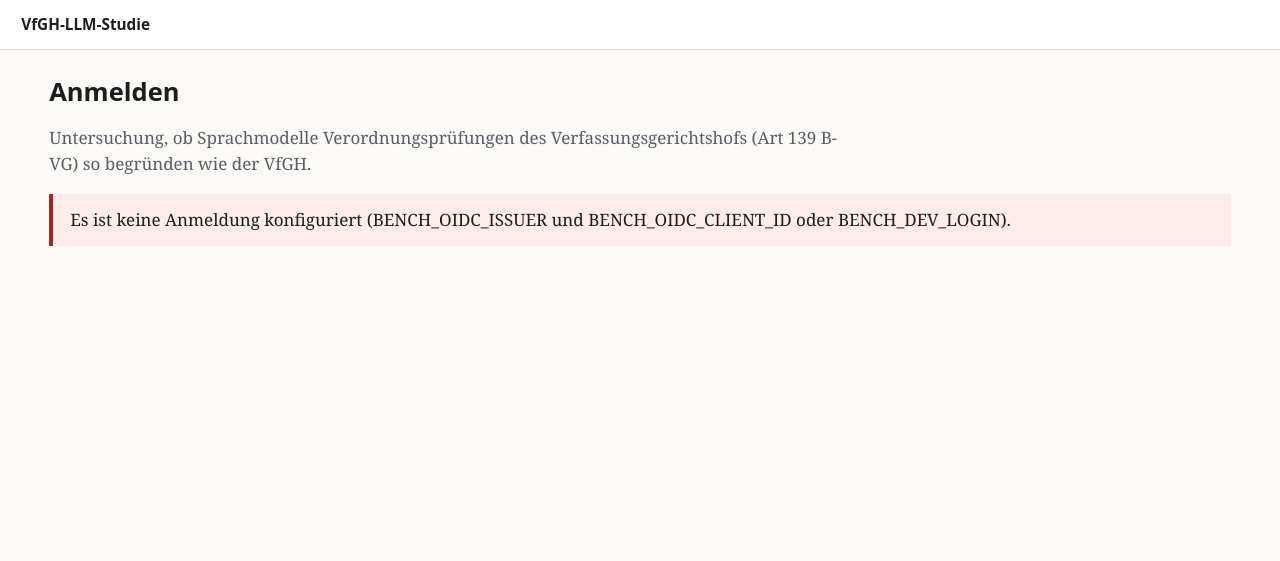
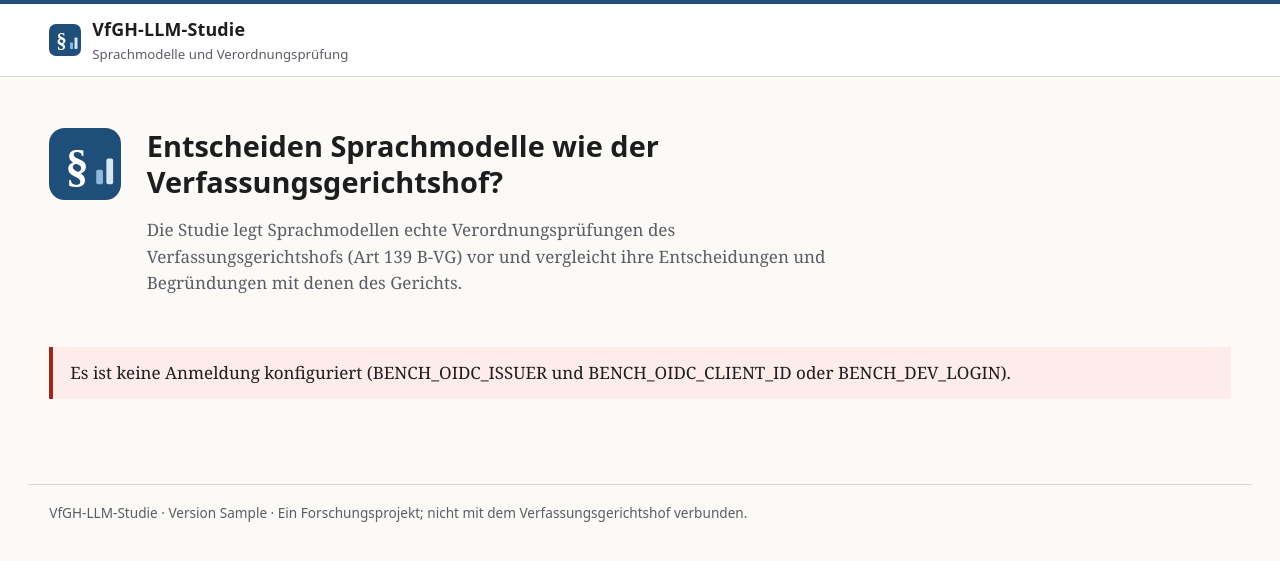
Before and after one commit to dietrichliko/vfgh-llm-bench, a Python web app: template src/bench/web/templates/login.html in a window 1280 px wide. Shown: the top 561 px of the page. Run offline with Jinja, Linux system fonts and the light colour scheme; the template is opened without the code that fills it: most values are stand-ins (such as "Sample title", 1, 10 or a date in 2020).

Commit message:
feat(web): own mark and favicon, clearer header, login explains eduGAIN
- A mark (§ with two bars) as logo and favicon; no institutional logos.
- Header in two rows, the current page underlined; a footer with the
  version and "not connected with the Constitutional Court".
- The login page says what the study is and how to log in with a CERN
  account or, via eduGAIN, a university account.
- The start page groups the admin pages as tiles.

Co-Authored-By: Claude Opus 5.5 <noreply@anthropic.com>

```diff
--- a/src/bench/export.py
+++ b/src/bench/export.py
@@ -290,6 +290,7 @@ def dashboard_files(
     )
     env.globals["url_for"] = lambda _name, path: f"static/{path}"
     env.globals["role_labels"] = ROLE_LABELS
+    env.globals["app_version"] = __version__
     template = env.get_template("dashboard.html")
     for condition in sorted({o.condition for o in report.outcome}) or ["A"]:
         context = dashboard.context(db, config, condition, report=report, order_ids=order_ids)
@@ -297,7 +298,7 @@ def dashboard_files(
         if protocol:
             context["protocol_label"] = protocol
         yield f"dashboard/{condition}.html", template.render(**context).encode(), 1
-    for name in ("app.css",):
+    for name in ("app.css", "mark.svg", "favicon.svg"):
         yield f"dashboard/static/{name}", (WEB / "static" / name).read_bytes(), 1
 
 
--- a/src/bench/web/app.py
+++ b/src/bench/web/app.py
@@ -109,6 +109,7 @@ def create_app(
     templates = Jinja2Templates(directory=HERE / "templates")
     templates.env.globals["role_labels"] = ROLE_LABELS
     templates.env.filters["norm_version"] = version_of
+    templates.env.globals["app_version"] = __version__
     app.state.templates = templates
 
     session_secret = settings.secret(SESSION_SECRET)
--- a/src/bench/web/static/app.css
+++ b/src/bench/web/static/app.css
@@ -25,20 +25,74 @@ body {
 }
 
 header.site {
-  display: flex;
-  flex-wrap: wrap;
-  align-items: baseline;
-  gap: 0.5rem 1.5rem;
-  padding: 0.75rem 1.25rem;
+  background: var(--panel);
   border-bottom: 1px solid var(--line);
-  background: var(--panel);
+  border-top: 4px solid var(--accent);
   font-family: var(--sans);
   font-size: 0.9rem;
 }
-header.site .brand { font-weight: 600; color: var(--fg); text-decoration: none; }
-header.site nav { display: flex; gap: 1rem; flex-wrap: wrap; }
+header.site .bar {
+  display: flex;
+  flex-wrap: wrap;
+  align-items: center;
+  gap: 0.5rem 1rem;
+  max-width: 72rem;
+  margin: 0 auto;
+  padding: 0.7rem 1.25rem;
+}
+header.site .brand { display: flex; align-items: center; gap: 0.65rem; color: var(--fg); text-decoration: none; }
+header.site .brand strong { display: block; font-size: 1.05rem; letter-spacing: 0.01em; }
+header.site .brand small { display: block; color: var(--muted); font-size: 0.78rem; }
 header.site .who { margin-left: auto; color: var(--muted); }
 header.site form { display: inline; }
+header.site nav {
+  display: flex;
+  flex-wrap: wrap;
+  gap: 0.15rem 1.1rem;
+  max-width: 72rem;
+  margin: 0 auto;
+  padding: 0 1.25rem;
+}
+header.site nav a {
+  color: var(--muted);
+  text-decoration: none;
+  padding: 0.45rem 0 0.4rem;
+  border-bottom: 3px solid transparent;
+}
+header.site nav a:hover { color: var(--accent); }
+header.site nav a[aria-current="page"] { color: var(--fg); font-weight: 600; border-bottom-color: var(--accent); }
+
+footer.site {
+  max-width: 72rem;
+  margin: 0 auto;
+  padding: 1rem 1.25rem 2rem;
+  border-top: 1px solid var(--line);
+  color: var(--muted);
+  font-family: var(--sans);
+  font-size: 0.8rem;
+}
+
+/* Login and start page */
+.hero { display: flex; gap: 1.5rem; align-items: flex-start; max-width: 48rem; margin: 1.5rem 0 2rem; }
+.hero h1 { font-size: 1.7rem; }
+.hero .howto { background: var(--panel); border: 1px solid var(--line); border-radius: 6px; padding: 0.25rem 1rem; font-size: 0.95rem; }
+.muted { color: var(--muted); }
+.button.big { font-size: 1.05rem; padding: 0.55rem 1.4rem; }
+.tiles { display: grid; grid-template-columns: repeat(auto-fill, minmax(15rem, 1fr)); gap: 0.75rem; }
+a.tile {
+  display: block;
+  background: var(--panel);
+  border: 1px solid var(--line);
+  border-left: 4px solid var(--accent);
+  border-radius: 6px;
+  padding: 0.75rem 1rem;
+  color: var(--fg);
+  text-decoration: none;
+}
+a.tile:hover { border-color: var(--accent); }
+a.tile strong { display: block; font-family: var(--sans); color: var(--accent); margin-bottom: 0.2rem; }
+a.tile span { font-size: 0.9rem; color: var(--muted); }
+@media (max-width: 40rem) { .hero { flex-direction: column; } }
 
 main { max-width: 72rem; margin: 0 auto; padding: 1.5rem 1.25rem 4rem; }
 h1, h2, h3 { font-family: var(--sans); line-height: 1.25; }
@@ -110,7 +164,7 @@ pre { white-space: pre-wrap; word-break: break-word; font-family: var(--mono); f
 }
 
 @media print {
-  header.site, button, .no-print { display: none !important; }
+  header.site, footer.site, button, .no-print { display: none !important; }
   body { background: #fff; }
   main { max-width: none; padding: 0; }
   details > *:not(summary) { display: block; }
--- a/src/bench/web/templates/base.html
+++ b/src/bench/web/templates/base.html
@@ -4,41 +4,55 @@
   <meta charset="utf-8">
   <meta name="viewport" content="width=device-width, initial-scale=1">
   <title>{% block title %}VfGH-LLM-Studie{% endblock %}</title>
+  <link rel="icon" type="image/svg+xml" href="{{ url_for('static', path='favicon.svg') }}">
   <link rel="stylesheet" href="{{ url_for('static', path='app.css') }}">
   <script src="{{ url_for('static', path='htmx-2.0.4.min.js') }}" defer></script>
   <script src="{{ url_for('static', path='alpine-3.14.8.min.js') }}" defer></script>
 </head>
 <body>
+  {% set path = request.url.path if request is defined else "" %}
+  {% macro navlink(href, label) -%}
+  <a href="{{ href }}"{% if path == href or path.startswith(href ~ "/") %} aria-current="page"{% endif %}>{{ label }}</a>
+  {%- endmacro %}
   <header class="site">
-    <a class="brand" href="/">VfGH-LLM-Studie</a>
+    <div class="bar">
+      <a class="brand" href="/">
+        <img src="{{ url_for('static', path='mark.svg') }}" alt="" width="32" height="32">
+        <span><strong>VfGH-LLM-Studie</strong><small>Sprachmodelle und Verordnungsprüfung</small></span>
+      </a>
+      {% if user %}
+      <span class="who">{{ user.name }} · {{ role_labels[user.role.value] }}</span>
+      <form method="post" action="/auth/logout"><button class="secondary" type="submit">Abmelden</button></form>
+      {% endif %}
+    </div>
     {% if user and user.role.value != "pending" %}
     <nav aria-label="Hauptnavigation">
-      <a href="/dashboard">Ergebnisse</a>
+      {{ navlink("/dashboard", "Ergebnisse") }}
       {% if user.role.value == "admin" %}
-      <a href="/cases">Fälle</a>
-      <a href="/prompts">Prompts</a>
-      <a href="/orders">Aufträge</a>
-      <a href="/checklists">Referenzgründe</a>
-      <a href="/calibration">Kalibrierung</a>
-      <a href="/opposing">Gegenbegründungen</a>
-      <a href="/contamination">Kontamination</a>
-      <a href="/study">Studie</a>
-      <a href="/admin/providers">Anbieter &amp; Modelle</a>
-      <a href="/admin/users">Benutzer</a>
+      {{ navlink("/cases", "Fälle") }}
+      {{ navlink("/prompts", "Prompts") }}
+      {{ navlink("/orders", "Aufträge") }}
+      {{ navlink("/checklists", "Referenzgründe") }}
+      {{ navlink("/calibration", "Kalibrierung") }}
+      {{ navlink("/opposing", "Gegenbegründungen") }}
+      {{ navlink("/contamination", "Kontamination") }}
+      {{ navlink("/study", "Studie") }}
+      {{ navlink("/admin/providers", "Anbieter & Modelle") }}
+      {{ navlink("/admin/users", "Benutzer") }}
       {% elif user.role.value == "expert" %}
-      <a href="/checklists">Referenzgründe</a>
-      <a href="/calibration">Kalibrierung</a>
-      <a href="/prompts">Prompts</a>
+      {{ navlink("/checklists", "Referenzgründe") }}
+      {{ navlink("/calibration", "Kalibrierung") }}
+      {{ navlink("/prompts", "Prompts") }}
       {% endif %}
     </nav>
-    {% endif %}
-    {% if user %}
-    <span class="who">{{ user.name }} · {{ role_labels[user.role.value] }}</span>
-    <form method="post" action="/auth/logout"><button class="secondary" type="submit">Abmelden</button></form>
     {% endif %}
   </header>
   <main>
     {% block content %}{% endblock %}
   </main>
+  <footer class="site">
+    VfGH-LLM-Studie · Version {{ app_version }} · Ein Forschungsprojekt; nicht mit dem
+    Verfassungsgerichtshof verbunden.
+  </footer>
 </body>
 </html>
--- a/src/bench/web/templates/login.html
+++ b/src/bench/web/templates/login.html
@@ -1,13 +1,26 @@
 {% extends "base.html" %}
 {% block title %}Anmelden · VfGH-LLM-Studie{% endblock %}
 {% block content %}
-<h1>Anmelden</h1>
-<p class="lead">Untersuchung, ob Sprachmodelle Verordnungsprüfungen des Verfassungsgerichtshofs
-(Art 139 B-VG) so begründen wie der VfGH.</p>
+<section class="hero">
+  <img src="{{ url_for('static', path='mark.svg') }}" alt="" width="72" height="72">
+  <div>
+    <h1>Entscheiden Sprachmodelle wie der Verfassungsgerichtshof?</h1>
+    <p class="lead">Die Studie legt Sprachmodellen echte Verordnungsprüfungen des
+    Verfassungsgerichtshofs (Art 139 B-VG) vor und vergleicht ihre Entscheidungen und
+    Begründungen mit denen des Gerichts.</p>
 
-{% if sso %}
-<p><a class="button" href="/auth/login">Mit SSO anmelden</a></p>
-{% endif %}
+    {% if sso %}
+    <p><a class="button big" href="/auth/login">Anmelden</a></p>
+    <div class="howto">
+      <p><strong>CERN-Konto:</strong> auf der CERN-Anmeldeseite wie gewohnt anmelden.</p>
+      <p><strong>Universitätskonto</strong> (z. B. Universität Wien): auf der CERN-Anmeldeseite
+      <em>„Home organisation – eduGAIN“</em> wählen, die eigene Universität suchen und dort
+      anmelden.</p>
+      <p class="muted">Neue Konten schaltet die Projektleitung frei.</p>
+    </div>
+    {% endif %}
+  </div>
+</section>
 
 {% if dev_login %}
 <section class="panel" style="max-width: 28rem">
```
Also changed, not shown: src/bench/web/templates/home.html (+36 -22 lines), src/bench/web/static/favicon.svg (added), src/bench/web/static/mark.svg (added).
